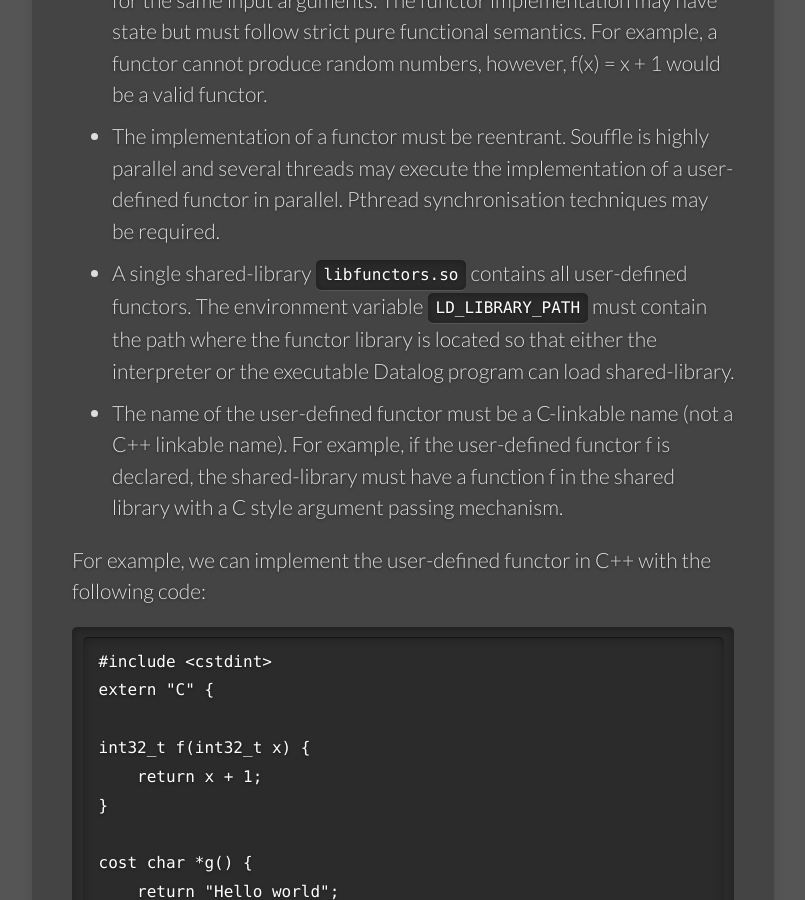
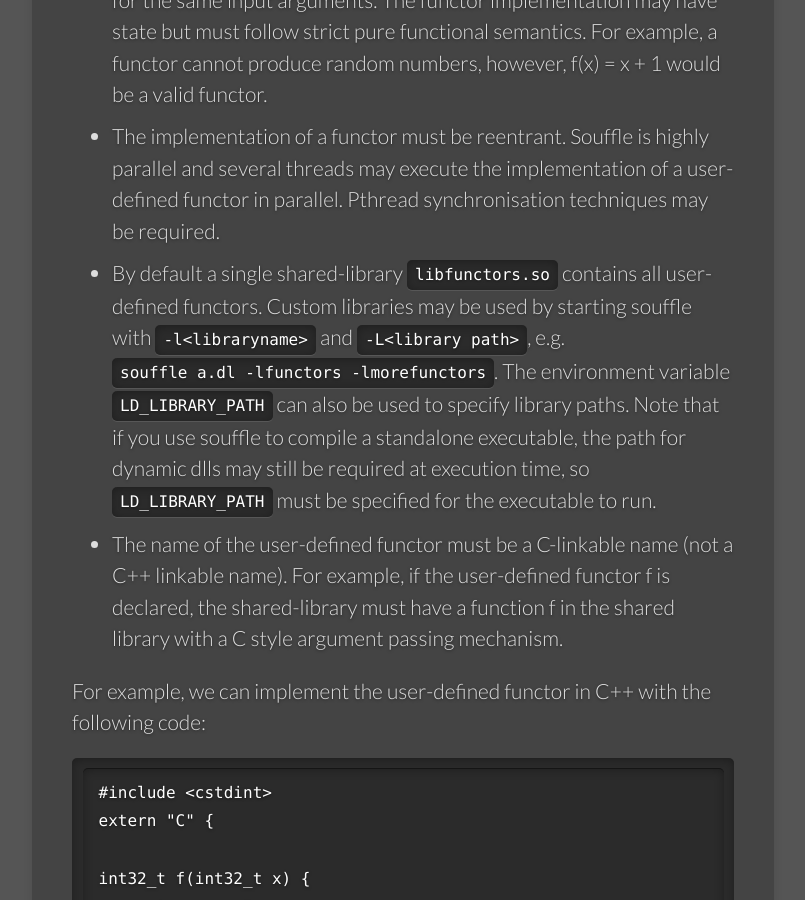
Before and after one commit to souffle-lang/souffle-lang.github.io, a Jekyll site: the page built from _docs/functors.md, in a window 1280 px wide and 900 px high, scrolled down 2236 px. Shown: the whole window, without its empty margins (139-944 px from the left). Built offline with Jekyll 4.4.1, drawn with Linux system fonts in a browser that asks for light colours.

Commit message:
Describe use of multiple functor libraries

```diff
--- a/_docs/functors.md
+++ b/_docs/functors.md
@@ -65,7 +65,7 @@ The properties of the functor implementation are the following:
 
  * The implementation of a functor must be reentrant. Souffle is highly parallel and several threads may execute the implementation of a user-defined functor in parallel. Pthread synchronisation techniques may be required.
 
- * A single shared-library `libfunctors.so` contains all user-defined functors.    The environment variable `LD_LIBRARY_PATH` must contain the path where the functor library is located so that either the interpreter or the executable Datalog program can load shared-library.
+ * By default a single shared-library `libfunctors.so` contains all user-defined functors. Custom libraries may be used by starting souffle with `-l<libraryname>` and `-L<library path>`, e.g. `souffle a.dl -lfunctors -lmorefunctors`. The environment variable `LD_LIBRARY_PATH` can also be used to specify library paths. Note that if you use souffle to compile a standalone executable, the path for dynamic dlls may still be required at execution time, so `LD_LIBRARY_PATH` must be specified for the executable to run.
 
  * The name of the user-defined functor must be a C-linkable name (not a C++ linkable name). For example, if the user-defined functor f is declared, the shared-library must have a function f in the shared library with a C style argument passing mechanism.
 
```
